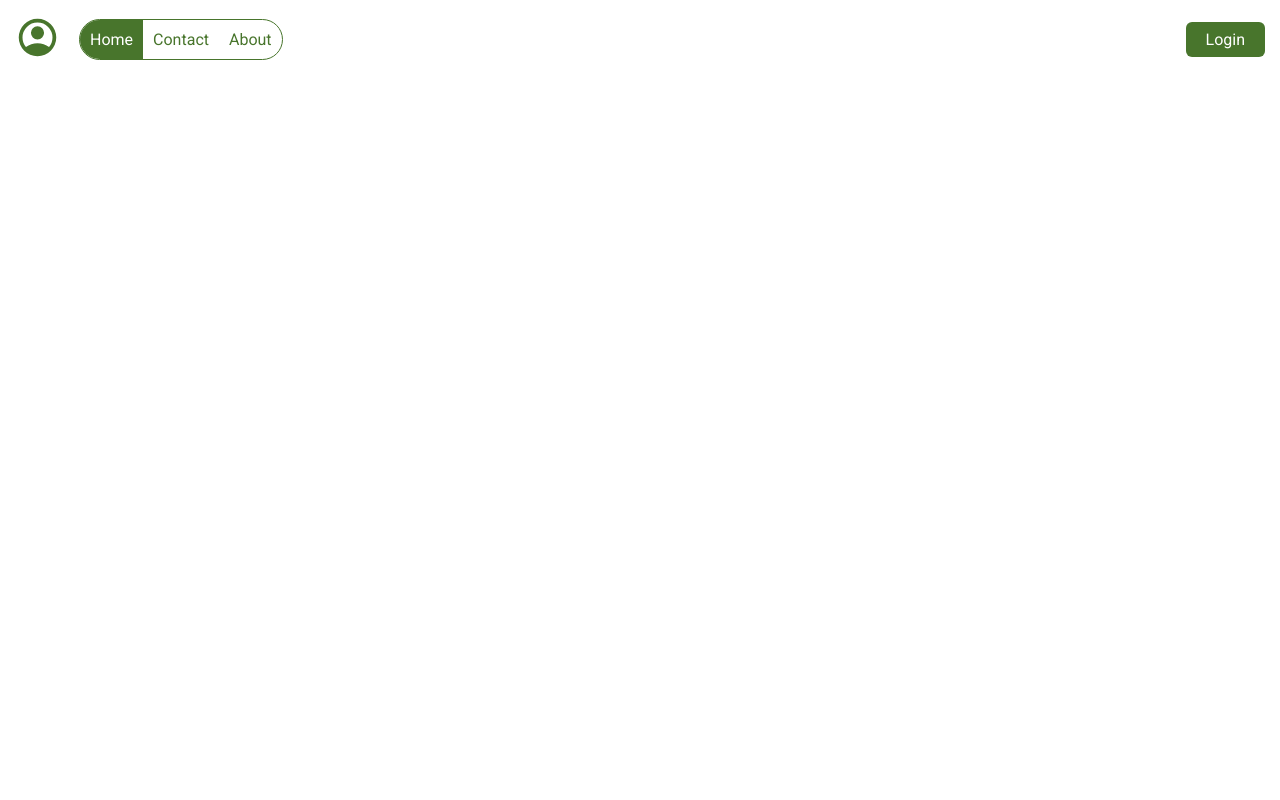
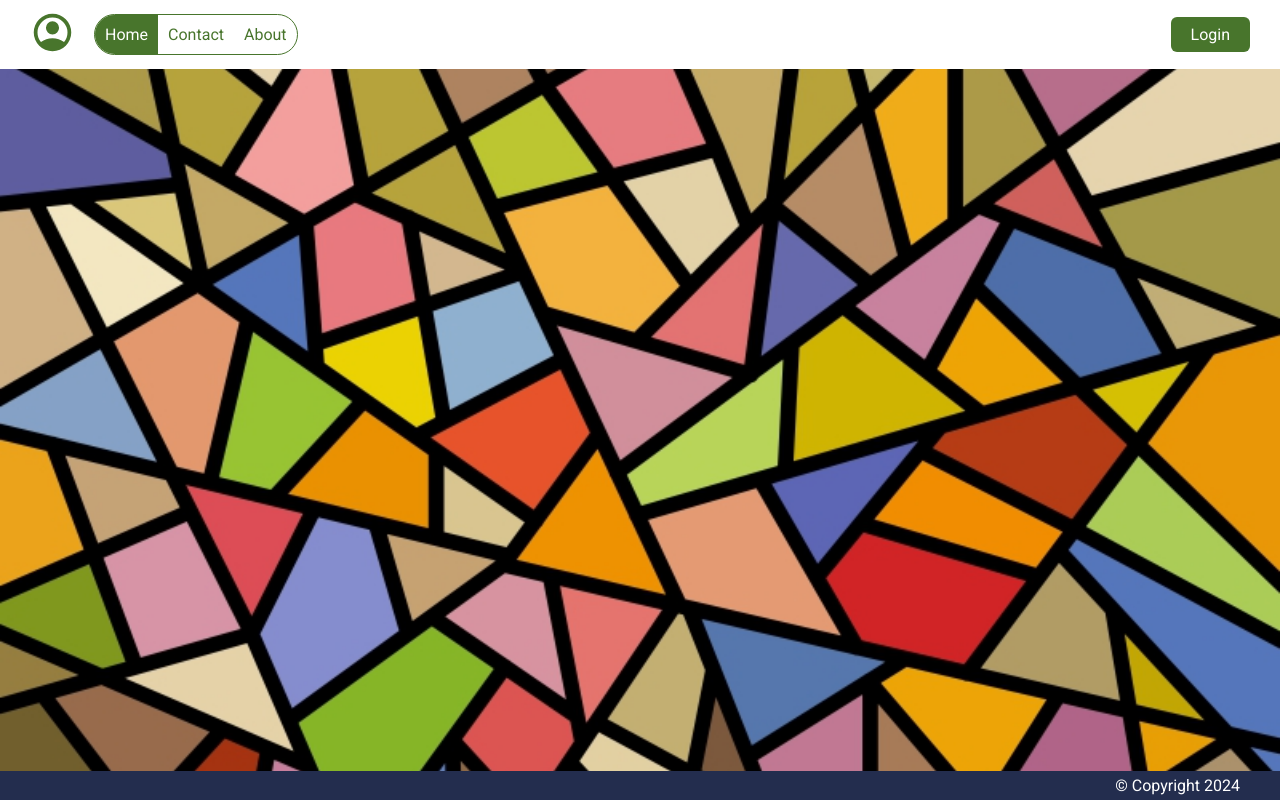
Before and after one commit to Avtex19/quantori-frontend-project, a React (Vite) app: page / in a window 1280 px wide. Built offline with nearby package versions, Linux system fonts and the light colour scheme.

Commit message:
added footer and background image

```diff
--- a/src/App.css
+++ b/src/App.css
@@ -4,7 +4,10 @@
   display: flex;
   align-items: center;
   justify-content: space-between;
-  padding: 15px;
+  padding: 10px;
+  padding-left: 30px;
+  padding-right: 30px;
+  background-color: white;
 
   & nav {
     width: 100%;
@@ -59,3 +62,23 @@
   gap: 20px;
   align-items: center;
 }
+
+
+
+
+
+/* Footer */
+
+
+.footer-wrapper {
+    position: fixed;
+    background-color: rgb(35, 45, 78);
+    width: 100%;
+    bottom: 0;
+    right: 0;
+    text-align: right;
+    color: white;
+    padding-right: 40px;
+    padding-top: 5px;
+    padding-bottom: 5px;
+}
--- a/src/App.jsx
+++ b/src/App.jsx
@@ -1,8 +1,12 @@
+import Footer from "./components/Footer.jsx";
 import Header from "./components/Header.jsx";
 function App() {
-
-    return <Header/>
-
+  return (
+    <>
+      <Header />
+      <Footer />
+    </>
+  );
 }
 
 export default App;
--- /dev/null
+++ b/src/components/Footer.jsx
@@ -0,0 +1,9 @@
+import React from 'react'
+
+export default function Footer() {
+  return (
+    <div className='footer-wrapper'>
+        <span>&copy; Copyright 2024 </span>
+    </div>
+  )
+}
--- a/src/index.css
+++ b/src/index.css
@@ -1,9 +1,17 @@
-@import url('https://fonts.googleapis.com/css2?family=Roboto:ital,wght@0,100;0,300;0,400;0,500;0,700;0,900;1,100;1,300;1,400;1,500;1,700;1,900&display=swap');
+@import url("https://fonts.googleapis.com/css2?family=Roboto:ital,wght@0,100;0,300;0,400;0,500;0,700;0,900;1,100;1,300;1,400;1,500;1,700;1,900&display=swap");
 body {
   box-sizing: border-box;
   margin: 0;
 }
 
 * {
-  font-family: 'Roboto', system-ui, -apple-system, BlinkMacSystemFont, 'Segoe UI', Roboto, Oxygen, Ubuntu, Cantarell, 'Open Sans', 'Helvetica Neue', sans-serif;
+  font-family: "Roboto", system-ui, -apple-system, BlinkMacSystemFont,
+    "Segoe UI", Roboto, Oxygen, Ubuntu, Cantarell, "Open Sans", "Helvetica Neue",
+    sans-serif;
 }
+
+body {
+  background: url("./assets/background-triangles.jpg");
+  background-repeat: repeat;
+  background-size: cover;
+}
```
Also changed, not shown: src/assets/background-triangles.jpg (added).
